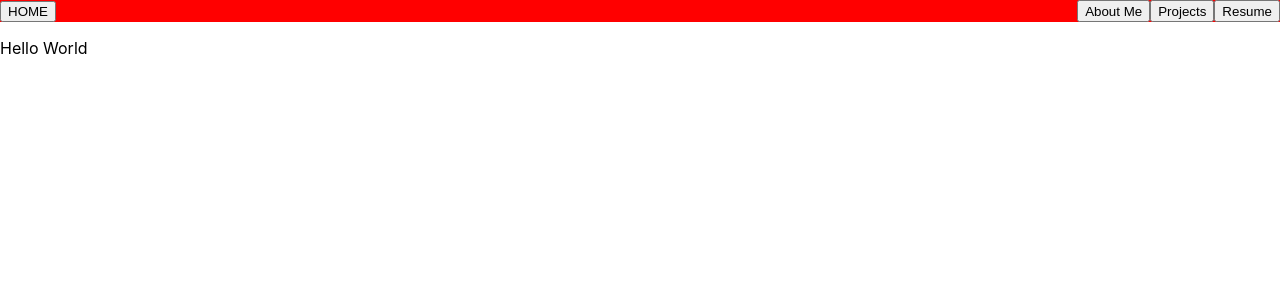
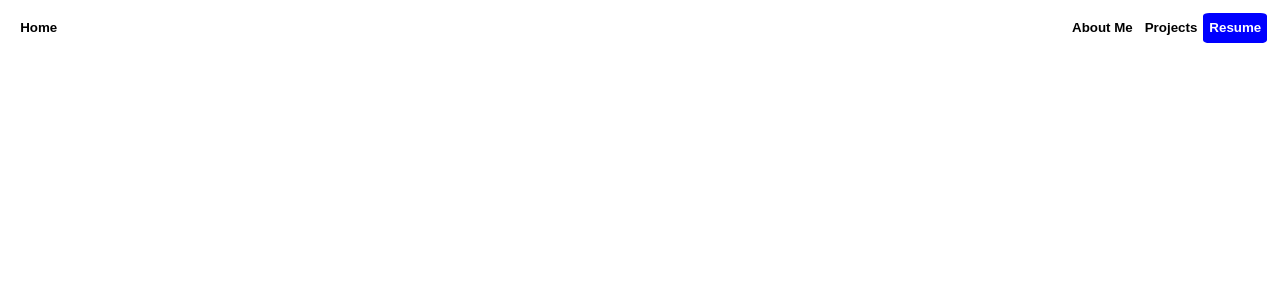
Before and after one commit to SlimPortfolio/resume, a React (Create React App) app: page / in a window 1280 px wide. Shown: the top 300 px of the page. Built offline with nearby package versions, Linux system fonts and the light colour scheme.

Commit message:
added some primitive inline styling

```diff
--- a/src/App.js
+++ b/src/App.js
@@ -7,7 +7,6 @@ function App() {
     <div className="">
       <header className="App-heade">
         <NavigationBar />
-        <p>Hello World</p>
       </header>
     </div>
   );
--- a/src/Components/NavigationBar.js
+++ b/src/Components/NavigationBar.js
@@ -7,8 +7,8 @@ function NavigationBar () {
             <div
                 style ={{
                     display:"flex",
-                    backgroundColor:"red",
-                    color:"blue",
+                    margin:"1%",
+                    // background:"blue",
                 }}
             >
                 <div
@@ -16,7 +16,18 @@ function NavigationBar () {
                         justifyContent:"flex-start",
                     }}
                 >
-                    <button>HOME</button>
+                    <button
+                        style ={{
+                            border: "none",
+                            backgroundColor: "white",
+                            fontFamily: "open-sans, sans-serif",
+                            fontWeight: "bold",
+                            margin: "10%",
+                            padding: "10%",
+                        }}
+                    >
+                        Home
+                    </button>
                 </div>
 
                 <div
@@ -26,9 +37,38 @@ function NavigationBar () {
                         flexGrow:"1",
                     }}
                 >
-                    <button>About Me</button>
-                    <button>Projects</button>
-                    <button>Resume</button>
+                    <button
+                        style ={{
+                            border: "none",
+                            backgroundColor: "white",
+                            fontFamily: "open-sans, sans-serif",
+                            fontWeight: "bold",
+                        }}
+                    >
+                        About Me
+                    </button>
+                    <button
+                        style ={{
+                            border: "none",
+                            backgroundColor: "white",
+                            fontFamily: "open-sans, sans-serif",
+                            fontWeight: "bold",
+                        }}
+                    >
+                        Projects
+                    </button>
+                    <button
+                        style ={{
+                            border: "none",
+                            borderRadius:"10%",
+                            backgroundColor: "blue",
+                            fontFamily: "open-sans, sans-serif",
+                            fontWeight: "bold",
+                            color:"white",
+                        }}
+                    >
+                        Resume
+                    </button>
                 </div>
             </div>
         </Fragment>
```
